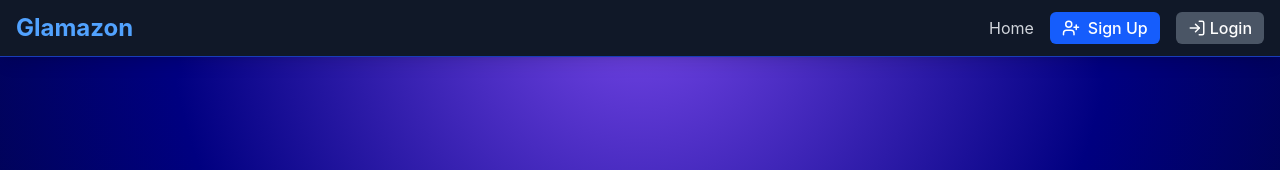
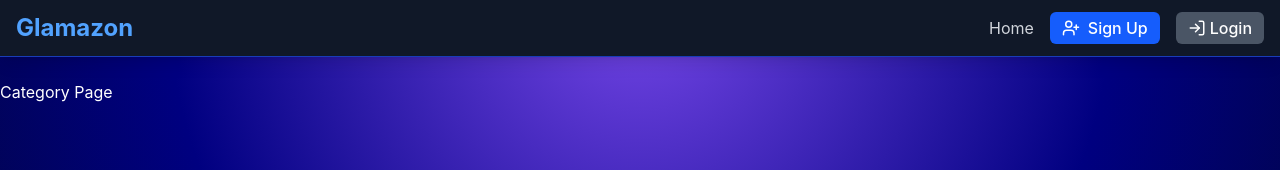
Before and after one commit to ifeecodes/Glamazon_ecommerce, a React app in the folder frontend/: page /category/bags in a window 1280 px wide. Shown: the top 170 px of the page. Built offline with nearby package versions, Linux system fonts and the light colour scheme; no server answers; the HTML template or start-up script is replaced by a standard one.

Commit message:
created category page

```diff
--- a/frontend/src/App.jsx
+++ b/frontend/src/App.jsx
@@ -1,13 +1,21 @@
+
 import { Routes, Route, Navigate } from "react-router-dom";
+import { Toaster } from "react-hot-toast";
+import { useUserStore } from "./stores/useUserStore";
+import { useEffect } from "react";
+
+//Pages
 import HomePage from "./pages/HomePage";
 import LoginPage from "./pages/LoginPage";
 import SignupPage from "./pages/SignupPage";
 import AdminPage from "./pages/AdminPage";
+import CategoryPage from "./pages/CategoryPage";
+
+//Components
 import Navbar from "./components/Navbar";
-import { Toaster } from "react-hot-toast";
-import { useUserStore } from "./stores/useUserStore";
-import { useEffect } from "react";
 import LoadingSpinner from "./components/LoadingSpinner";
+
+
 
 function App() {
   const { user, checkAuth, CheckingAuth } = useUserStore();
@@ -42,6 +50,10 @@ function App() {
             path="/secret-dashboard"
             element={user?.role === "admin" ? <AdminPage /> : <Navigate to="/login" />}
           />
+          <Route
+            path="/category/:category"
+            element={<CategoryPage />}
+          />
         </Routes>
       </div>
       <Toaster />
--- /dev/null
+++ b/frontend/src/pages/CategoryPage.jsx
@@ -0,0 +1,11 @@
+import React from 'react'
+
+const CategoryPage = () => {
+  return (
+    <div>
+      Category Page
+    </div>
+  )
+}
+
+export default CategoryPage
```
